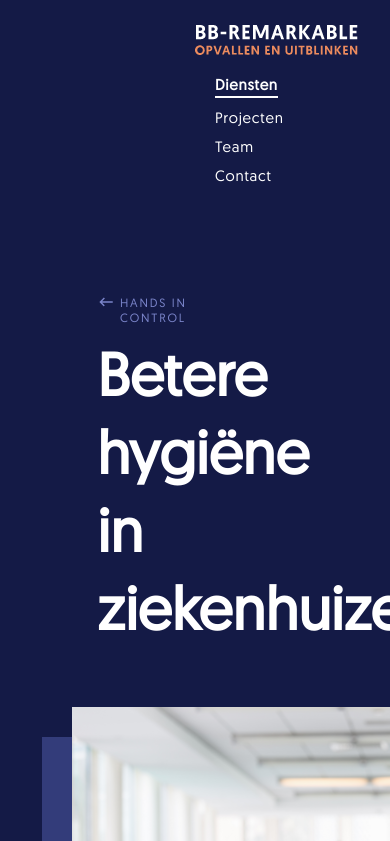
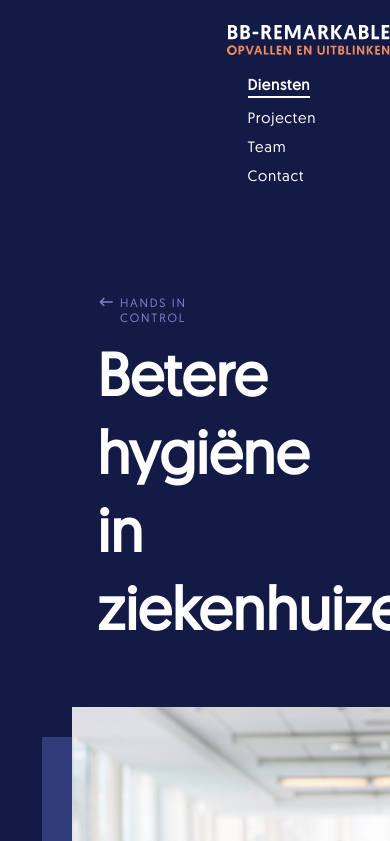
Before and after one commit to TimothyBlom/testAsignmentPage, a plain HTML site: page ProjectenDiepte/index.html in a window 390 px wide. Shown: the top 841 px of the page. Drawn offline with nearby package versions, Linux system fonts and the light colour scheme.

Commit message:
nav scaling updated

```diff
--- a/ProjectenDiepte/index.html
+++ b/ProjectenDiepte/index.html
@@ -17,10 +17,10 @@
     <div class="container-fluid">
 <!-- Navigatie -->
       <div class="row navigation">
-        <div class="headerLogo col-xs-2 col-xs-offset-3 col-sm-offset-4 col-lg-2 col-lg-offset-1">
+        <div class="headerLogo col-xs-2 col-xs-offset-4 col-lg-2 col-lg-offset-1">
           <img src="img/logo2019.png">
         </div>
-        <div class="navigationText col-xs-4 col-xs-offset-4 col-sm-8 col-sm-offset-2 col-lg-5 col-lg-offset-3">
+        <div class="navigationText col-xs-2 col-xs-offset-5 col-lg-5 col-lg-offset-3">
           <p id="pageSelected">Diensten</p>
           <p>Projecten</p>
           <p>Team</p>
@@ -63,7 +63,7 @@
       </div>
 <!-- Proces -->
       <div class="row proces">
-        <div class="col-lg-6 procesImgContainer">
+        <div class="col-md-12 col-lg-6 procesImgContainer">
           <div>
             <img src="img/iStock-2.png" class="procesImg">
             <div class="procesImgShadow"></div>
```
